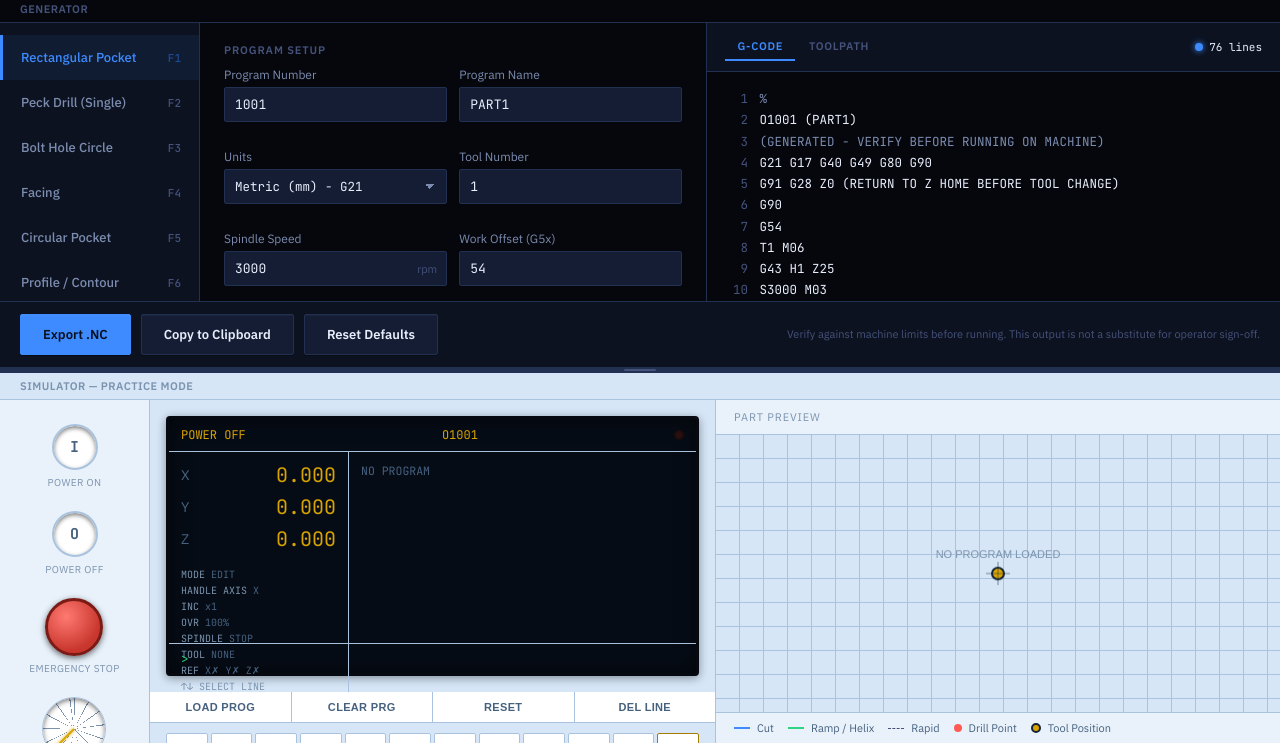
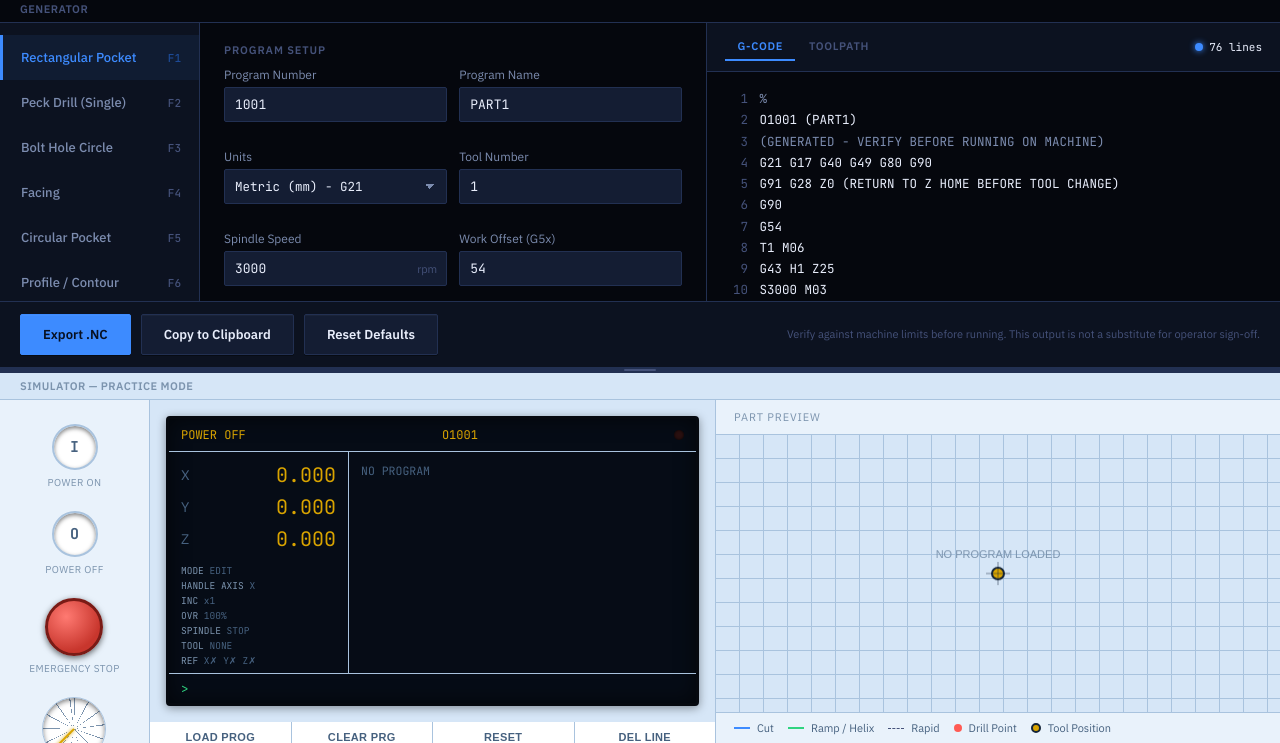
Before and after one commit to perfecthost-ship-it/pendant, a website: page src/index.html in a window 1280 px wide. Shown: the part 57-800 px from the top of the page. Drawn offline with Linux system fonts and the light colour scheme.

Commit message:
Add files via upload

```diff
--- a/src/index.html
+++ b/src/index.html
@@ -308,7 +308,7 @@
   .screen {
     margin: 16px; border: 3px solid #06090F; border-radius: 4px; background: #060C16;
     box-shadow: inset 0 0 20px rgba(0,0,0,0.6), 0 2px 10px rgba(0,0,0,0.4);
-    display: flex; flex-direction: column; min-height: 260px;
+    display: flex; flex-direction: column; min-height: 290px;
   }
   .screen-header {
     display: flex; align-items: center; justify-content: space-between;
@@ -319,10 +319,13 @@
   }
   .screen-alarm-led.on { background: var(--red); box-shadow: 0 0 8px var(--red); }
   .screen-body { flex: 1; display: grid; grid-template-columns: 180px 1fr; min-height: 0; }
-  .position-panel { border-right: 1px solid var(--border); padding: 10px 12px; display: flex; flex-direction: column; gap: 6px; }
+  .position-panel {
+    border-right: 1px solid var(--border); padding: 10px 12px; display: flex; flex-direction: column;
+    gap: 6px; overflow-y: auto; min-height: 0;
+  }
   .pos-row { display: flex; justify-content: space-between; font-size: 20px; color: var(--accent); }
   .pos-axis { color: var(--steel); font-size: 14px; align-self: center; }
-  .pos-meta { margin-top: 10px; font-size: 10px; color: var(--steel-dim); display: flex; flex-direction: column; gap: 3px; }
+  .pos-meta { margin-top: 6px; font-size: 9.5px; color: var(--steel-dim); display: flex; flex-direction: column; gap: 2px; }
   .pos-meta span { color: var(--steel); }
   .program-listing {
     padding: 10px 12px; font-size: 11.5px; line-height: 1.6; overflow-y: auto; color: var(--steel);
@@ -484,7 +487,6 @@
                     <div>SPINDLE <span id="posSpindleLabel">STOP</span></div>
                     <div>TOOL <span id="posToolLabel">NONE</span></div>
                     <div>REF <span id="posRefLabel">X✗ Y✗ Z✗</span></div>
-                    <div>↑↓ SELECT LINE</div>
                   </div>
                 </div>
                 <div class="program-listing mono" id="programListing"></div>
```
